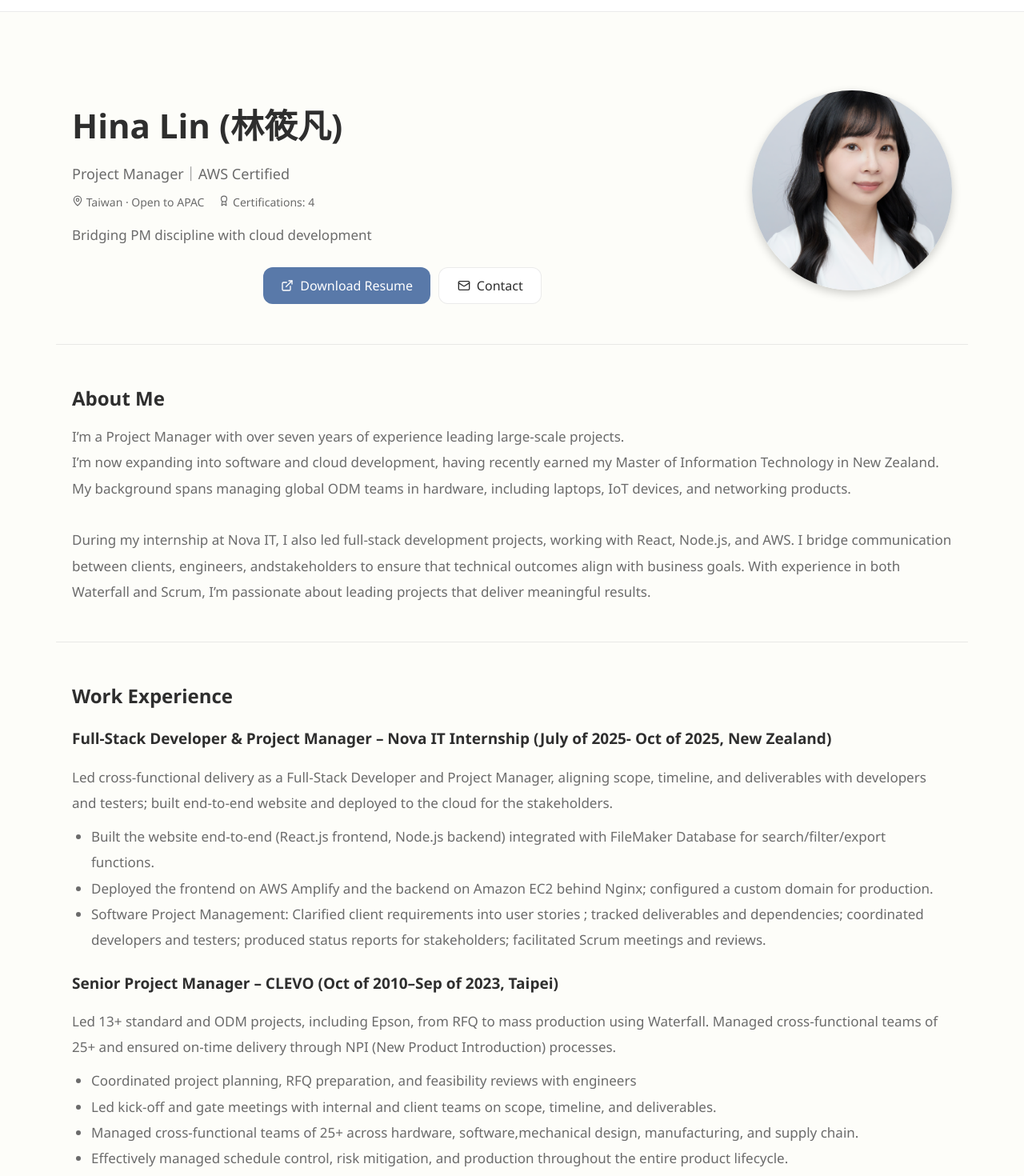
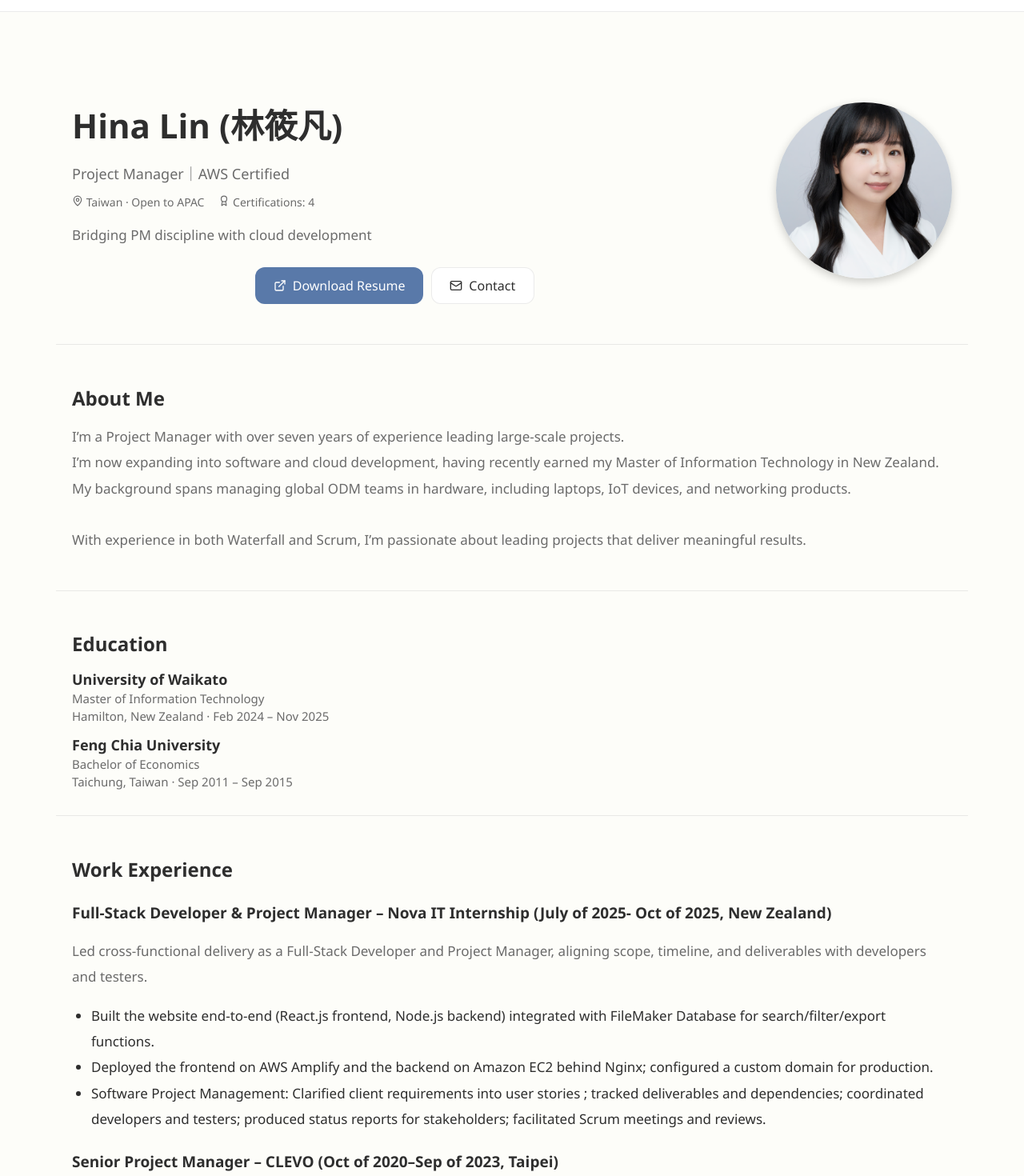
Before and after one commit to hinait/cloud-resume-frontend, a React (Create React App) app: page / in a window 1280 px wide. Shown: the part 60-1530 px from the top of the page at 80% size. Built offline with nearby package versions, Linux system fonts and the light colour scheme; no server answers.

Commit message:
modify css issues

```diff
--- a/src/assets/styles/resume.css
+++ b/src/assets/styles/resume.css
@@ -20,7 +20,7 @@ body {
 /* Container */
 .resume-container {
   min-height: 100vh;
-  display: flex;
+  /* display: flex; */
   flex-direction: column;
    max-width: 100vw;
    overflow-x: hidden;
@@ -62,7 +62,7 @@ body {
 
 /* Hero */
 .resume-hero {
-  text-align: center;
+  /* text-align: center; */
   padding: 80px 20px 50px;
 }
 .h1 {
@@ -155,13 +155,22 @@ body {
   margin: 0 auto;
   padding: 30px 20px;
   border-top: 1px solid var(--line);
+  text-align: left;
 }
 .h2 {
   font-size: 24px;
   font-weight: 700;
   margin-bottom: 16px;
 }
-
+/* 讓 section 裡的標題/段落統一左對齊 */
+.resume-section .h2,
+.resume-section .h3,
+.resume-section .lead {
+  text-align: left;
+}
+.resume-section.education-section {
+  text-align: left !important;
+}
 /* Grid */
 .grid-2 {
   display: grid;
@@ -170,10 +179,22 @@ body {
 }
 .grid-3 {
   display: grid;
-  grid-template-columns: repeat(3, 1fr);  /* ✅ 固定三欄 */
+   grid-template-columns: repeat(3, minmax(0, 1fr));  /* ✅ 固定三欄 */
   gap: 1.2rem;
 }
+@media (max-width: 768px) {
+  .grid-3 {
+    grid-template-columns: repeat(2, minmax(0, 1fr));
+  }
+}
 
+/* 專門給 Certification 用的卡片排版 */
+.cert-grid .card-glass {
+  min-height: 110px;           /* 統一基本高度，可以依喜好微調 */
+  display: flex;
+  flex-direction: column;
+  justify-content: center;     /* 讓文字在卡片中間，看起來比較工整 */
+}
 /* Cards */
 .card-glass {
   background: var(--card);
@@ -224,11 +245,12 @@ body {
 }
 
 .profile-photo {
- width: 250px;
-  height: 250px;
+  width: clamp(120px, 26vw, 220px); /* 跟著螢幕縮，最小 120 最大 220 */
+  height: clamp(120px, 26vw, 220px);
   border-radius: 50%;
   object-fit: cover;
   box-shadow: 0 4px 12px rgba(0, 0, 0, 0.2);
+  justify-self: end; /* 靠右 */
 }
 
 .modal-backdrop {
@@ -287,32 +309,44 @@ body {
   border-radius: 6px;
   cursor: pointer;
 }
+/* Hero 內部：左右排列容器 */
+.hero-inner {
+   max-width: 1100px;
+  margin: 0 auto;
+  display: grid;
+  grid-template-columns: minmax(0, 3fr) minmax(120px, 1fr); /* 左文字多一點，右圖片一欄 */
+  align-items: center;
+  column-gap: 24px;
+}
 
-@media (max-width: 768px) {
-  .resume-hero {
-    display: flex;
-    flex-direction: column;
-    align-items: center;
-    text-align: center;
-    padding: 60px 16px 40px;
-    max-width: 100vw;
-    overflow-x: hidden;
-  }
+/* 左側文字區 */
+.hero-text {
 
-  .profile-photo {
-    width: 180px;
-    height: 180px;
-    margin-top: 20px;
-  }
+  min-width: 0;
+  text-align: left;
+}
+/* Education 整塊左對齊 */
+.education-section {
+  text-align: left;
+}
 
-  .action-row {
-    flex-direction: column;
-    align-items: center;
-    gap: 12px;
-  }
+/* 每個學校一塊 */
+.education-section .edu-item {
+  margin-top: 14px;
+}
 
-  .meta {
-    justify-content: center;
-    flex-wrap: wrap;
-  }
+/* 學校名稱 */
+.education-section .edu-school {
+  margin: 0;
+  font-size: 18px;
+  font-weight: 600;
+  color: var(--text);
 }
+
+/* degree / meta 行 */
+.education-section .edu-degree,
+.education-section .edu-meta {
+  margin: 2px 0;
+  font-size: 15px;
+  color: var(--muted);
+}
--- a/src/pages/ResumePage.js
+++ b/src/pages/ResumePage.js
@@ -173,21 +173,11 @@ const cancelResumeDownload = () => {
         </div>
       </header>
 
-      {/* Hero */}
 {/* Hero */}
 <div className="resume-hero">
-  <div style={{
-    display: "flex",
-    alignItems: "center",
-    justifyContent: "space-between",
-    flexWrap: "wrap",
-    gap: 24,
-    maxWidth: 1100,
-     margin: "0 auto",
-    padding: "0 20px",
-  }}>
+   <div className="hero-inner">
     {/* 左側：文字 */}
-    <div style={{ flex: 1, minWidth: "280px", textAlign: "left" }}>
+    <div className="hero-text">
       <motion.h1 className="h1" initial={{ opacity: 0, y: 10 }} animate={{ opacity: 1, y: 0 }}>
         {PROFILE.name}
       </motion.h1>
@@ -199,8 +189,8 @@ const cancelResumeDownload = () => {
       <p className="lead"><span ref={rotatingRef} /></p>
       <div className="action-row">
         <a className="btn-primary" style={{ cursor: "pointer" }} onClick={handleResumeClick}>
-  <ExternalLink size={16} /> Download Resume
-</a>
+          <ExternalLink size={16} /> Download Resume
+        </a>
         <a className="btn" href={`mailto:${PROFILE.email}`}><Mail size={16} /> Contact</a>
       </div>
     </div>
@@ -222,11 +212,26 @@ const cancelResumeDownload = () => {
     I’m a Project Manager with over seven years of experience leading large-scale projects.<br />
     I’m now expanding into software and cloud development, having recently earned my Master of Information Technology in New Zealand.<br />
     My background spans managing global ODM teams in hardware, including laptops, IoT devices, and networking products.<br /><br />
-    During my internship at Nova IT, I also led full-stack development projects, working with React, Node.js, and AWS.
 
-    I bridge communication between clients, engineers, andstakeholders to ensure that technical outcomes align with business goals.
     With experience in both Waterfall and Scrum, I’m passionate about leading projects that deliver meaningful results.<br />
   </p>
+</div>
+
+{/* Education */}
+<div className="resume-section education-section">
+  <h2 className="h2">Education</h2>
+
+  <div className="edu-item">
+    <h3 className="edu-school">University of Waikato</h3>
+    <p className="edu-degree">Master of Information Technology</p>
+    <p className="edu-meta">Hamilton, New Zealand · Feb 2024 – Nov 2025</p>
+  </div>
+
+  <div className="edu-item">
+    <h3 className="edu-school">Feng Chia University</h3>
+    <p className="edu-degree">Bachelor of Economics</p>
+    <p className="edu-meta">Taichung, Taiwan · Sep 2011 – Sep 2015</p>
+  </div>
 </div>
 
 {/* Work Experience */}
@@ -235,7 +240,7 @@ const cancelResumeDownload = () => {
   <p className="lead">
     <strong>Full-Stack Developer & Project Manager – Nova IT Internship (July of 2025- Oct of 2025, New Zealand)</strong>
    Led cross-functional delivery as a Full-Stack Developer and Project Manager, aligning scope, timeline, and
-deliverables with developers and testers; built end-to-end website and deployed to the cloud for the stakeholders.
+deliverables with developers and testers.</p>
    <ul style={{ marginTop: "0.6rem", paddingLeft: "1.5rem", lineHeight: "1.8" }}>
       <li>Built the website end-to-end (React.js frontend, Node.js backend) integrated with FileMaker Database for
 search/filter/export functions.</li>
@@ -245,9 +250,10 @@ domain for production.</li>
 dependencies; coordinated developers and testers; produced status reports for stakeholders; facilitated Scrum
 meetings and reviews.</li>
     </ul>
-    <strong>Senior Project Manager – CLEVO (Oct of 2010–Sep of 2023, Taipei)</strong>
-    Led 13+ standard and ODM projects, including Epson, from RFQ to mass production using Waterfall. Managed
-cross-functional teams of 25+ and ensured on-time delivery through NPI (New Product Introduction) processes.
+    <p className="lead">
+    <strong>Senior Project Manager – CLEVO (Oct of 2020–Sep of 2023, Taipei)</strong>
+    Led 13+ standard and ODM projects, including Epson, from RFQ to mass production using Waterfall.
+    </p>
    <ul style={{ marginTop: "0.6rem", paddingLeft: "1.5rem", lineHeight: "1.8" }}>
     <li>Coordinated project planning, RFQ preparation, and feasibility reviews with engineers</li>
       <li>Led kick-off and gate meetings with internal and client teams on scope, timeline, and deliverables.</li>
@@ -257,16 +263,17 @@ chain.</li>
       <li>Stakeholder management: primary liaison for international clients (Epson); delivered clear status updates
 (progress, risks) and managed expectations.</li>
     </ul>
+      <p className="lead">
     <strong>Project Manager – VIVOTEK (July of 2019–Sep of 2020, Taipei)</strong>
-    Led IoT projects for radar and camera systems in the smart home market.
+    Led IoT projects for radar and camera systems in the smart home market.</p>
        <ul style={{ marginTop: "0.6rem", paddingLeft: "1.5rem", lineHeight: "1.8" }}>
       <li>Managed prototypes IoT projects, project schedules, production planning, and issue tracking.</li>
       <li>Held regular Scrum meetings with engineering teams (hardware, mechanical, firmware, software) to monitor
 project progress.</li>
     </ul>
+      <p className="lead">
      <strong>Assistant Project Manager – CASWELL (Sep of 2017–April of 2019, Taipei)</strong>
-    Led NPI(New Product Introduction) and lifecycle management for networking hardware, including 14+ new
-product launches and 78+ maintenance products.
+    Led NPI(New Product Introduction) and lifecycle management for networking products.</p>
        <ul style={{ marginTop: "0.6rem", paddingLeft: "1.5rem", lineHeight: "1.8" }}>
       <li>Managed project schedules, issue tracking, and production planning across NPI stages.</li>
       <li>Oversaw the lifecycle of network cards, resolving quality issues and material shortages.</li>
@@ -274,9 +281,10 @@ product launches and 78+ maintenance products.
       <li>Maintained BOM(Bill of Materials) and monitored key components (e.g., SSD, RAM) for compatibility and
 availability.</li>
     </ul>
+    <p className="lead">
     <strong>Manager Assistant – Sunkind (Aug of 2015–Sep of 2017, Taipei)</strong>
-    Tracked and managed all project progress and coordination for IT infrastructure construction.
-  </p>
+    Tracked and managed all project progress and coordination for IT infrastructure construction.</p>
+
 </div>
 
       {/* Skills */}
@@ -341,7 +349,7 @@ Scrum with stakeholder and internal team.<br />
       {/* Certifications */}
       <div className="resume-section">
         <h2 className="h2">Certifications</h2>
-  <div className="grid-3">
+  <div className="grid-3 cert-grid">
     {CERTS.map((c, i) => (
       <motion.div
         key={i}
```
Also changed, not shown: 1 other file (tests, documents, lock files or other folders).
